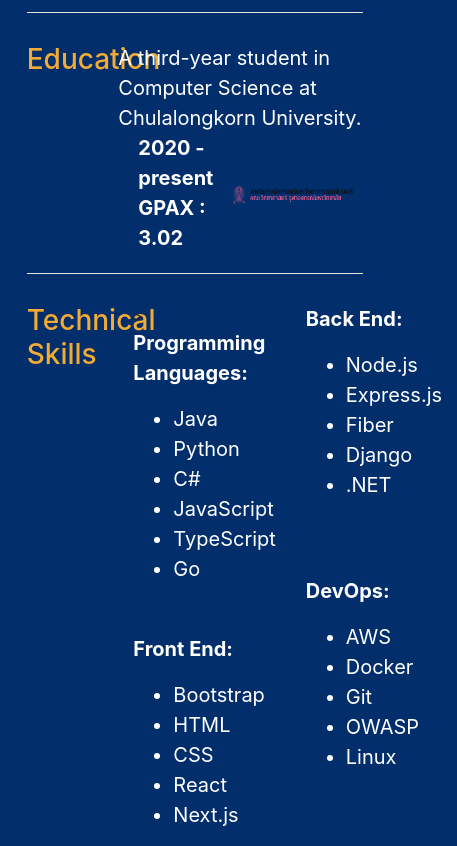
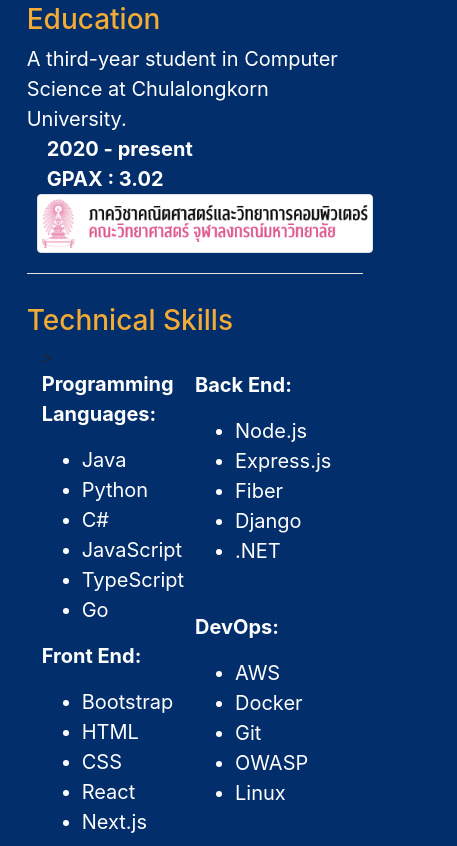
Before and after one commit to Wer1d/Wer1d.github.io, a plain HTML site: page index.html in a window 390 px wide. Shown: the part 818-1664 px from the top of the page, 457 px wide, since content can reach past the window. Drawn offline with nearby package versions, Linux system fonts and the light colour scheme.

Commit message:
make it more responsive

```diff
--- a/index.html
+++ b/index.html
@@ -2,7 +2,7 @@
 <html lang="en">
 <head>
     <meta charset="UTF-8">
-    <meta name="viewport" content="width=device-width, initial-scale=1.0">
+    <meta name="viewport" content="width=device-width, initial-scale=1.0 ,shrink-to-fit=no">
     <meta http-equiv='cache-control' content='no-cache'>
     <meta http-equiv='expires' content='0'>
     <meta http-equiv='pragma' content='no-cache'>
@@ -22,11 +22,7 @@
                     <div class="d-flex align-items-center">
 
                         <h1><b>Thanyavit Thamjarat</b></h1>
-                        <div class="circular-image">
-                            <a href="https://lh3.googleusercontent.com/drive-viewer/AITFw-yEW4etnnPnEwzmFTBPGeshfvdfOXanx3g9UlmT_g4GzabIe0yc5FFDwGItwgwSnkspcpO65VlgdQO_21qIN3eEh64ZmQ=s2560?source=screenshot.guru">
-                                <img src="https://lh3.googleusercontent.com/drive-viewer/AITFw-yEW4etnnPnEwzmFTBPGeshfvdfOXanx3g9UlmT_g4GzabIe0yc5FFDwGItwgwSnkspcpO65VlgdQO_21qIN3eEh64ZmQ=s2560" class="img-fluid"/>
-                            </a>
-                        </div>
+
                         <div class="logo">
                             <a href="https://mail.google.com/mail/?view=cm&fs=1&to=ttan5293@gmail.com">
                                 <img src="mail-icon.png" alt="Mail Icon" width="32" height="32">
@@ -41,14 +37,18 @@
 
                     </div>
                 </div>
-
+                <div class="circular-image img-fluid">
+                    <a href="https://lh3.googleusercontent.com/drive-viewer/AITFw-yEW4etnnPnEwzmFTBPGeshfvdfOXanx3g9UlmT_g4GzabIe0yc5FFDwGItwgwSnkspcpO65VlgdQO_21qIN3eEh64ZmQ=s2560?source=screenshot.guru">
+                        <img src="https://lh3.googleusercontent.com/drive-viewer/AITFw-yEW4etnnPnEwzmFTBPGeshfvdfOXanx3g9UlmT_g4GzabIe0yc5FFDwGItwgwSnkspcpO65VlgdQO_21qIN3eEh64ZmQ=s2560" class="img-fluid" alt="Description"/>
+                    </a>
+                </div>
             </div>
 
             <div class="row">
-                <div class="col-3">
+                <div class="col-12">
                     <h3>Profile</h3>
                 </div>
-                <div class="col-9">
+                <div class="col-12">
                     <div class="text-white">I am <strong>Tan</strong>. Currently,
                         I am a third-year student with a relentless thirst for knowledge and a resilient curiosity. I find satisfaction when
                         I grasp something new and thoroughly understand it. Additionally, I am interested in both software development and infrastructure. Furthermore, I am constantly
@@ -58,14 +58,14 @@
             </div>
             <hr>
             <div class="row">
-                <div class="col-3">
+                <div class="col-12">
                     <h3>Education</h3>
                 </div>
-                <div class="col-9">
+                <div class="col-12">
                     <div class="text-white">
                         A third-year student in Computer Science at Chulalongkorn University.
                     </div>
-                    <div class="d-flex align-items-center">
+
                         <div class="'Edu data">
 
                             <div class="p text-white make-indent">
@@ -76,18 +76,18 @@
                             </div>
                         </div>
                         <div class="logo-image">
-                            <img src="logo-cu-1.png" alt="Circular Image" >
+                            <img src="logo-cu-1.png" alt="Circular Image" class="img-thumbnail">
                         </div>
-                    </div>
+
                 </div>
             </div>
             <hr>
             <div class="row">
-                <div class="col-3">
+                <div class="col-12">
                     <h3>Technical Skills</h3>
                 </div>
-                <div class="col-9">
-                    <div class="d-flex">
+                <div class="col-6">
+                    <div class="d-flex flex-row">
                         <div class="col-md-6"> >
                             <div class="text-white">
                                     <div>
@@ -117,7 +117,7 @@
                         <div class="col-md-6">
                             <div class="text-white">
                                 <div class="d-flex flex-column">
-                                    <div>
+                                    <div class="backend">
                                         <p><strong>Back End:</strong></p>
                                         <ul>
                                             <li>Node.js</li>
@@ -145,10 +145,10 @@
             </div>
             <hr>
             <div class="row">
-                <div class="col-3">
+                <div class="col-12">
                     <h3>Soft Skill</h3>
                 </div>
-                <div class="col-9">
+                <div class="col-6">
                     <div class="text-white">
                         <div class="row">
                             <div class="col-md-6"> <!-- Left column -->
@@ -175,10 +175,10 @@
             <hr>
 
             <div class="row">
-                <div class="col-3">
+                <div class="col-12">
                     <h3>Experience</h3>
                 </div>
-                <div class="col-9">
+                <div class="col-12">
                     <div class="text-white">
                         <div class="row">
                             <ul>
--- a/style.css
+++ b/style.css
@@ -7,7 +7,7 @@ body {
     margin-bottom: 20px;
 }
 
-.col-3 {
+.col-12 {
     color: #f2ab35;
 }
 
@@ -29,10 +29,12 @@ h1 {
     border-radius: 50%;
     overflow: hidden;
     margin-left: 20px;
+
 }
 
 
 .circular-image img {
+
     width: 70%;
     height: 70%;
     object-fit: cover;
@@ -46,9 +48,17 @@ h1 {
     opacity: 0.7;
 }
 .logo-image img {
-    width: 80%;
-    height: 90%;
+    width: 40%;
+    height:55%;
     margin-left: 20px;
+
+}
+@media (max-width: 430px) {
+    .logo-image img {
+        width: 100%; /* Adjust the width as needed for mobile */
+        height: 100%; /* Maintain aspect ratio */
+        margin-left: 10px; /* Adjust the margin as needed for mobile */
+    }
 
 }
 
@@ -57,13 +67,10 @@ h1 {
 }
 
 .devops {
-    position: relative;
-    margin-top: 60px;
+    padding-top: 30px;
 }
-.frontend {
-    position: relative;
-
-    margin-top: 50px;
+.backend {
+    padding-top: 25px;
 }
 
 .logo {
```
